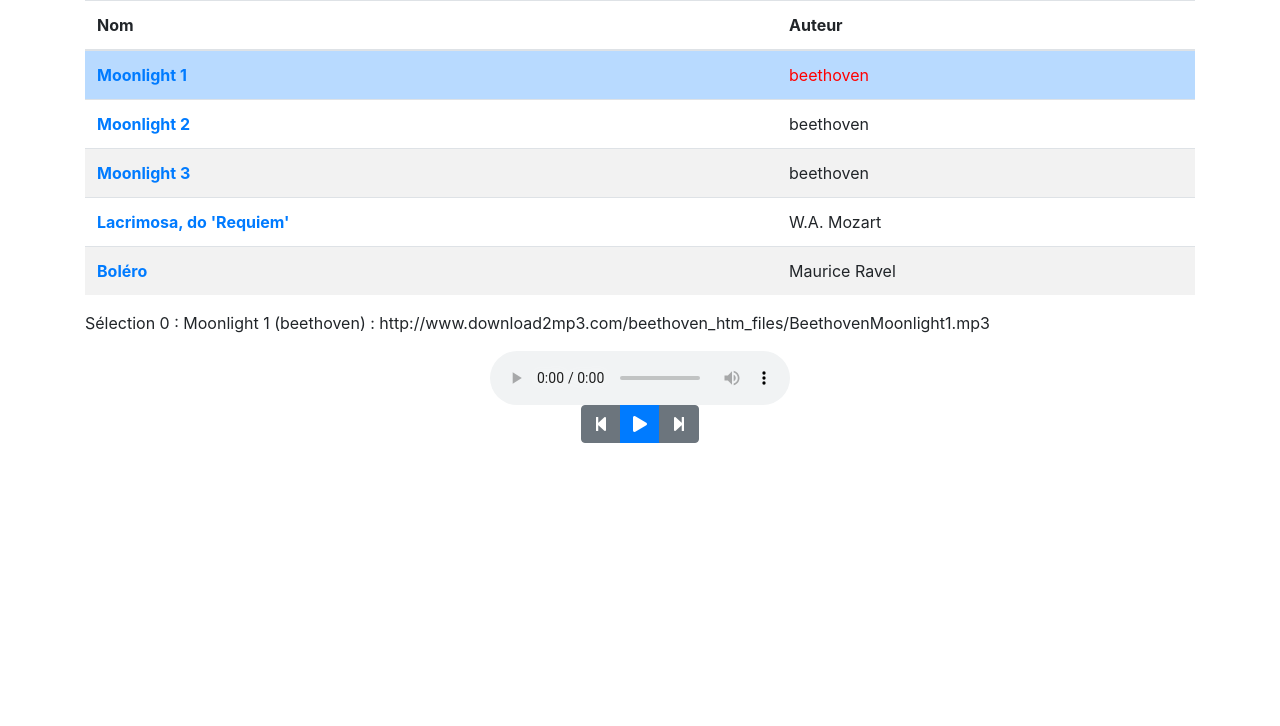
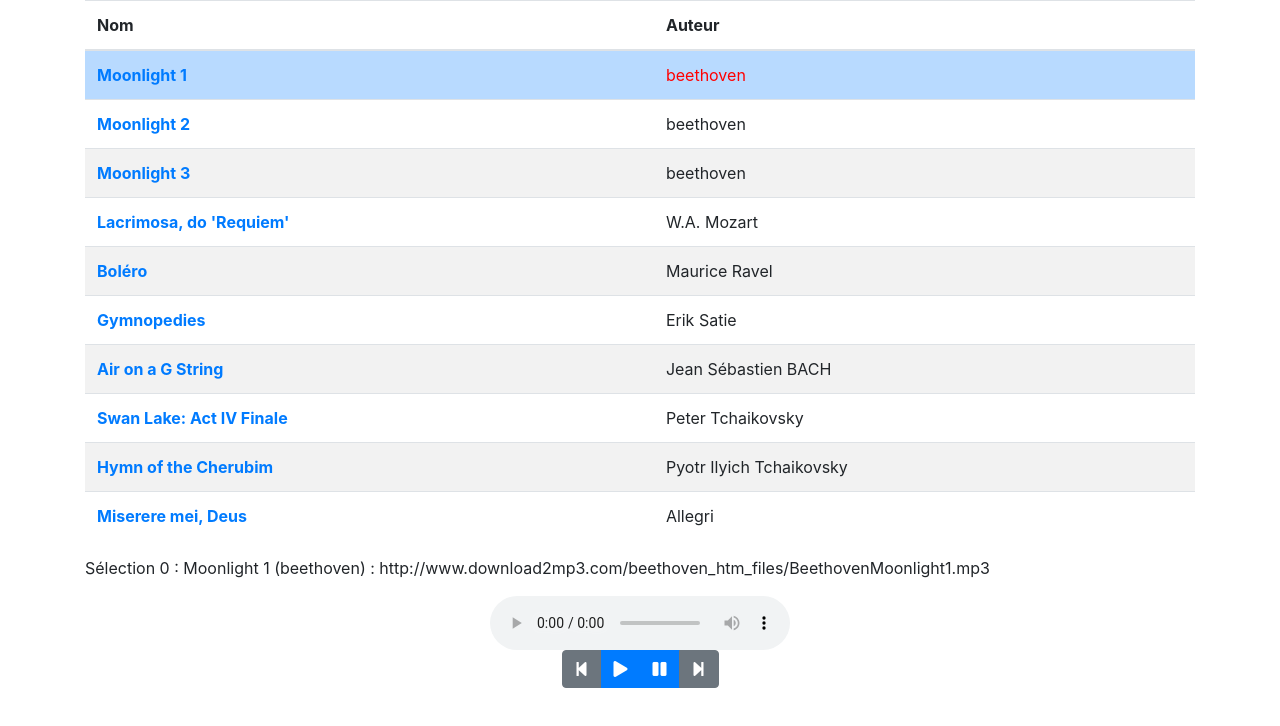
Before and after one commit to abarhub/audioweb, an Angular app: page / in a window 1280 px wide. Shown: the top 726 px of the page. Built offline with nearby package versions, Linux system fonts and the light colour scheme.

Commit message:
ajout du bouton pause

```diff
--- a/src/app/app.component.html
+++ b/src/app/app.component.html
@@ -19,7 +19,7 @@
 
   <div class="mt-3">
 <app-player [changeUrl]="selectUrl" (next)="nextUrl()" (preview)="previewUrl()" (end)="nextUrl()"
-            (changementUrl)="changementUrl($event)"></app-player>
+            (changementUrl)="changementUrl($event)" (pause)="pause()"></app-player>
   </div>
 
 </div>
--- a/src/app/app.component.ts
+++ b/src/app/app.component.ts
@@ -34,89 +34,22 @@ export class AppComponent implements OnInit {
     this.init();
   }
 
-  // private attachListeners(): void {
-  //   // this.audioObj.addEventListener('timeupdate', this.calculateTime, false);
-  //   this.audioObj.addEventListener('playing', this.setPlayerStatus, false);
-  //   this.audioObj.addEventListener('pause', this.setPlayerStatus, false);
-  //   // this.audioObj.addEventListener('progress', this.calculatePercentLoaded, false);
-  //   this.audioObj.addEventListener('waiting', this.setPlayerStatus, false);
-  //   this.audioObj.addEventListener('ended', this.setPlayerStatus, false);
-  // }
-
-  // run(): void {
-  //   this.stopPlay = false;
-  //   this.fini = false;
-  //   // this.next();
-  // }
-
-  // next(): void {
-  //   if (this.audioObj && this.urlCourante) {
-  //     this.audioObj.src = this.urlCourante?.url;
-  //     this.audioObj.load();
-  //     this.audioObj.play();
-  //   }
-  // }
-
   nextUrl(): void {
-    // this.urlCourante = this.list[this.no];
-    // this.no = (this.no + 1) % this.list.length;
     this.listeFichierService.next();
     this.urlCourante = this.listeFichierService.getCurrent();
     this.selectUrl.next(this.urlCourante.url);
-    // this.no = this.listeFichierService.getNo();
   }
 
   previewUrl(): void {
-    // this.no = (this.no - 1) % this.list.length;
-    // if (this.no < 0) {
-    //   this.no += this.list.length;
-    // }
-    // this.urlCourante = this.list[this.no];
     this.listeFichierService.preview();
     this.urlCourante = this.listeFichierService.getCurrent();
     this.selectUrl.next(this.urlCourante.url);
-    // this.no = this.listeFichierService.getNo();
   }
 
-  // private setPlayerStatus = (evt: any) => {
-  //   switch (evt.type) {
-  //     case 'playing':
-  //       //this.playerStatus.next('playing');
-  //       break;
-  //     case 'pause':
-  //       //this.playerStatus.next('paused');
-  //       break;
-  //     case 'waiting':
-  //       //this.playerStatus.next('loading');
-  //       break;
-  //     case 'ended':
-  //       this.fini = true;
-  //       //this.playerStatus.next('ended');
-  //       if (!this.stopPlay) {
-  //         this.next();
-  //       }
-  //       break;
-  //     default:
-  //       //this.playerStatus.next('paused');
-  //       break;
-  //   }
-  // };
-
-
-  // stop(): void {
-  //   this.stopPlay = true;
-  //   this.audioObj.pause();
-  // }
-
   private init(): void {
-    this.listeFichierService.init().subscribe(data => {
-      // this.initialise = true;
+    this.listeFichierService.init().subscribe(_ => {
       this.urlCourante = this.listeFichierService.getCurrent();
       this.selectUrl.next(this.urlCourante.url);
-      // this.no = this.listeFichierService.getNo();
-      // if (this.player) {
-      //   this.player.load();
-      // }
     });
   }
 
@@ -127,4 +60,8 @@ export class AppComponent implements OnInit {
   changementUrl($event: string) {
     this.urlSelectionee = $event;
   }
+
+  pause() {
+
+  }
 }
--- a/src/app/player/player.component.html
+++ b/src/app/player/player.component.html
@@ -9,6 +9,7 @@
     <div class="btn-group" role="group" aria-label="Player">
       <button (click)="preview2()" type="button" class="btn btn-secondary"><i class="fas fa-step-backward"></i></button>
       <button (click)="play2()" type="button" class="btn btn-primary"><i class="fas fa-play"></i></button>
+      <button (click)="pause2()" type="button" class="btn btn-primary"><i class="fas fa-pause"></i></button>
       <button (click)="next2()" type="button" class="btn btn-secondary"><i class="fas fa-step-forward"></i></button>
     </div>
   </div>
--- a/src/app/player/player.component.ts
+++ b/src/app/player/player.component.ts
@@ -15,16 +15,12 @@ export class PlayerComponent implements OnInit {
   @Output() preview = new EventEmitter<void>();
   @Output() end = new EventEmitter<void>();
   @Output() changementUrl = new EventEmitter<string>();
+  @Output() pause = new EventEmitter<void>();
 
   @Input()
   public set urlSelectionnee(url: string | null) {
     this.url = url;
   }
-
-  // @Input()
-  // public set play(play: boolean) {
-  //   this.isPlaying = play;
-  // }
 
   private player: HTMLAudioElement | null = null;
 
@@ -48,9 +44,10 @@ export class PlayerComponent implements OnInit {
   }
 
   play2(): void {
-    console.log('audio', this.player);
     if (this.player) {
-      this.player.load();
+      if (!this.player.paused) {
+        this.player.load();
+      }
       this.player.play();
       if (this.url) {
         this.changementUrl.emit(this.url);
@@ -59,68 +56,43 @@ export class PlayerComponent implements OnInit {
   }
 
   next2(): void {
-    // this.nextUrl();
-    // if (this.player) {
-    //   this.player.load();
-    //   this.player.play();
-    // }
     this.next.emit();
   }
 
   preview2(): void {
-    // this.previewUrl();
-    // if (this.player) {
-    //   this.player.load();
-    //   this.player.play();
-    // }
     this.preview.emit();
   }
 
   private attachListeners2(): void {
-    // this.audioObj.addEventListener('timeupdate', this.calculateTime, false);
-    // this.audioObj.addEventListener('playing', this.setPlayerStatus, false);
-    // this.audioObj.addEventListener('pause', this.setPlayerStatus, false);
-    // this.audioObj.addEventListener('progress', this.calculatePercentLoaded, false);
-    // this.audioObj.addEventListener('waiting', this.setPlayerStatus, false);
     if (this.player) {
       this.player.addEventListener('ended', this.setPlayerStatus, false);
     }
   }
 
   suite(): void {
-    //   this.urlCourante = this.list[this.no];
-    //   this.no = (this.no + 1) % this.list.length;
-    //   if (this.player) {
-    //     this.player.currentTime = 0;
-    //     this.player.play();
-    //   }
-    console.log('suite');
     this.next2();
   }
 
   private setPlayerStatus = (evt: any) => {
     switch (evt.type) {
       case 'playing':
-        //this.playerStatus.next('playing');
         break;
       case 'pause':
-        //this.playerStatus.next('paused');
         break;
       case 'waiting':
-        //this.playerStatus.next('loading');
         break;
       case 'ended':
-        // this.fini = true;
-        //this.playerStatus.next('ended');
-        // if (!this.stopPlay) {
-        //   this.next();
-        // }
         this.end.emit();
         break;
       default:
-        //this.playerStatus.next('paused');
         break;
     }
   };
 
+  pause2(): void {
+    if (this.player) {
+      this.player?.pause();
+      this.pause.emit();
+    }
+  }
 }
--- a/src/assets/list-files.json
+++ b/src/assets/list-files.json
@@ -7,5 +7,29 @@
     "url": "https://www.liberliber.it/mediateca/musica/r/ravel/bolero/mp3/ravel_bolero_ol_01.mp3",
     "nom": "Boléro",
     "auteur": "Maurice Ravel"
+  },
+  {"url": "http://www.download2mp3.com/satie_htm_files/Satie%20Gymnopedies%201-3.mp3",
+    "nom": "Gymnopedies",
+    "auteur": "Erik Satie"
+  },
+  {
+    "url": "http://www.download2mp3.com/bach_htm_files/Bach%20Airona%20G%20String.mp3",
+    "nom": "Air on a G String",
+    "auteur": "Jean Sébastien BACH"
+  },
+  {
+    "url": "http://download.publicradio.org/podcast/minnesota/classical/programs/free-downloads/2017/07/21/daily_download_20170721_128.mp3",
+    "nom": "Swan Lake: Act IV Finale",
+    "auteur": "Peter Tchaikovsky"
+  },
+  {
+    "url": "https://www.cjoint.com/doc/18_11/HKDpt4Q2fKh_Tchaikovsky---Hymn-of-the-Cherubim---USSR-Ministry-Of-Culture-Chamber-Choir-Mpgun.com-.mp3",
+    "nom": "Hymn of the Cherubim",
+    "auteur": "Pyotr Ilyich Tchaikovsky"
+  },
+  {
+    "url": "http://download.publicradio.org/podcast/minnesota/classical/programs/free-downloads/2019/04/03/daily_download_20190403_128.mp3",
+    "nom": "Miserere mei, Deus",
+    "auteur": "Allegri"
   }
 ]
```
Also changed, not shown: 1 other file (tests, documents, lock files or other folders).
